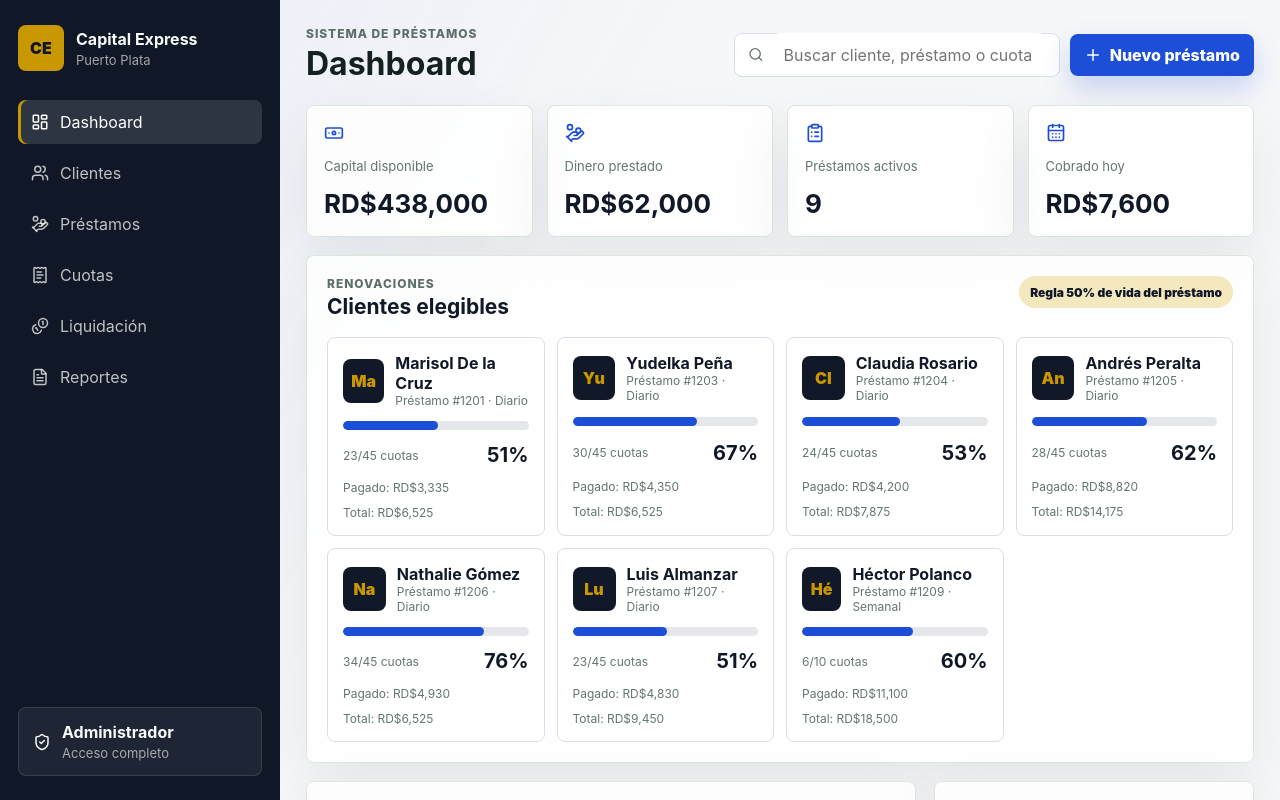
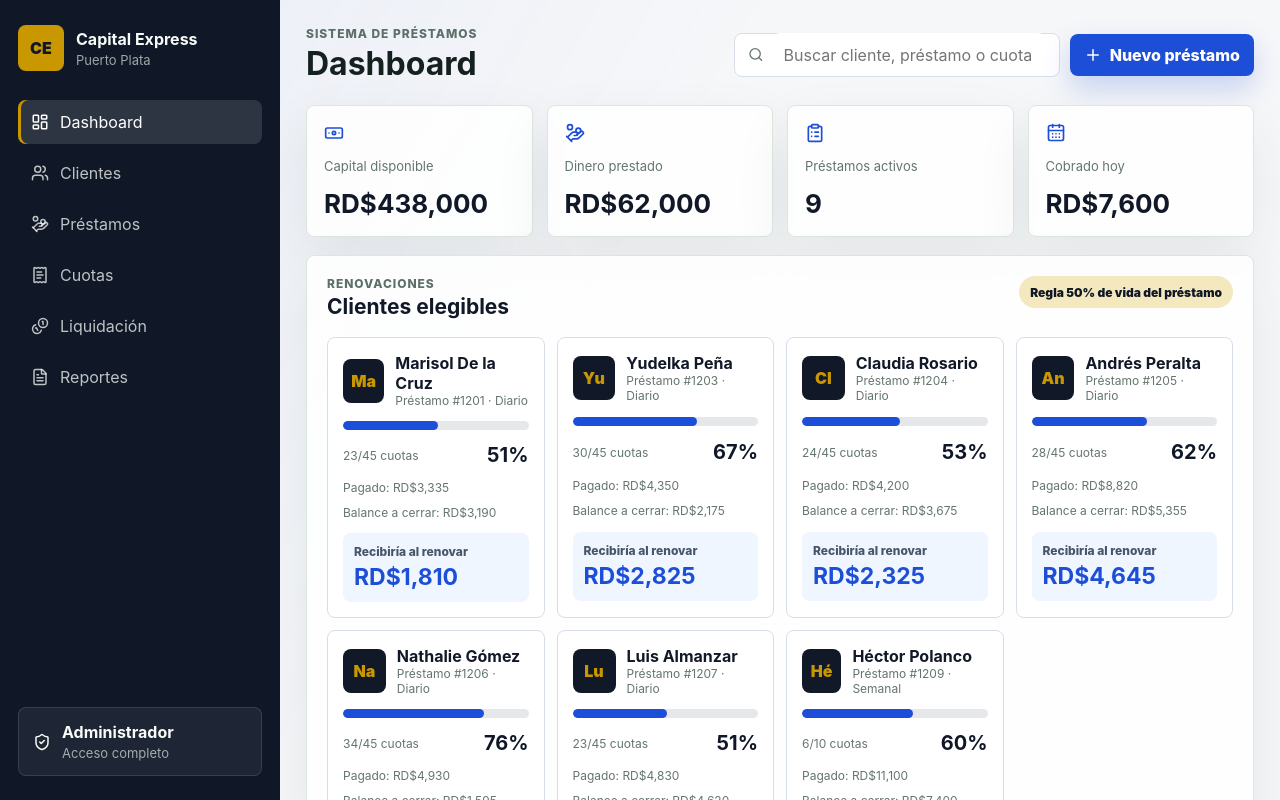
Before and after one commit to carlosreynag06/capital-express, a React (Vite) app: page / in a window 1280 px wide. Shown: the top 800 px of the page. Built offline with nearby package versions, Linux system fonts and the light colour scheme.

Commit message:
Add renewal payout calculations

```diff
--- a/src/App.css
+++ b/src/App.css
@@ -335,7 +335,7 @@ p {
 .renewal-card {
   display: grid;
   gap: 13px;
-  min-height: 188px;
+  min-height: 232px;
   padding: 15px;
   border: 1px solid #d8dee8;
   border-radius: 8px;
@@ -397,6 +397,25 @@ p {
 .renewal-money {
   align-items: flex-start;
   flex-direction: column;
+}
+
+.receive-box {
+  display: grid;
+  gap: 4px;
+  padding: 11px;
+  border-radius: 8px;
+  background: #eff6ff;
+}
+
+.receive-box span {
+  color: #475569;
+  font-size: 12px;
+  font-weight: 800;
+}
+
+.receive-box strong {
+  color: #1d4ed8;
+  font-size: 23px;
 }
 
 .chart-wrap {
--- a/src/App.tsx
+++ b/src/App.tsx
@@ -377,6 +377,21 @@ function getCustomer(id: number) {
   return customers.find((customer) => customer.id === id) ?? customers[0]
 }
 
+function getRenewalMath(loan: Loan, newPrincipal = loan.principal) {
+  const totalExpected = loan.paymentAmount * loan.payments
+  const alreadyPaid = loan.paymentAmount * loan.paidPayments
+  const payoffBalance = Math.max(0, totalExpected - alreadyPaid)
+  const amountToCustomer = Math.max(0, newPrincipal - payoffBalance)
+
+  return {
+    totalExpected,
+    alreadyPaid,
+    payoffBalance,
+    newPrincipal,
+    amountToCustomer,
+  }
+}
+
 function App() {
   const [activeView, setActiveView] = useState('Dashboard')
   const [menuOpen, setMenuOpen] = useState(false)
@@ -559,8 +574,7 @@ function Dashboard({
           {eligibleRenewals.map((loan) => {
             const customer = getCustomer(loan.customerId)
             const progress = Math.round((loan.paidPayments / loan.payments) * 100)
-            const paidAmount = loan.paymentAmount * loan.paidPayments
-            const totalExpected = loan.paymentAmount * loan.payments
+            const renewal = getRenewalMath(loan)
 
             return (
               <button className="renewal-card" key={loan.id} onClick={() => onOpenLoan(loan)}>
@@ -579,8 +593,12 @@ function Dashboard({
                   <strong>{progress}%</strong>
                 </div>
                 <div className="renewal-money">
-                  <span>Pagado: {formatMoney(paidAmount)}</span>
-                  <span>Total: {formatMoney(totalExpected)}</span>
+                  <span>Pagado: {formatMoney(renewal.alreadyPaid)}</span>
+                  <span>Balance a cerrar: {formatMoney(renewal.payoffBalance)}</span>
+                </div>
+                <div className="receive-box">
+                  <span>Recibiría al renovar</span>
+                  <strong>{formatMoney(renewal.amountToCustomer)}</strong>
                 </div>
               </button>
             )
@@ -876,9 +894,7 @@ function LoanDetail({
   onClose: () => void
   onRenew: () => void
 }) {
-  const totalExpected = loan.paymentAmount * loan.payments
-  const alreadyPaid = loan.paymentAmount * loan.paidPayments
-  const remaining = Math.max(0, totalExpected - alreadyPaid)
+  const renewal = getRenewalMath(loan)
   const progress = Math.round((loan.paidPayments / loan.payments) * 100)
 
   return (
@@ -908,9 +924,9 @@ function LoanDetail({
 
       <div className="info-grid">
         <Info label="Principal original" value={formatMoney(loan.principal)} />
-        <Info label="Total esperado" value={formatMoney(totalExpected)} />
-        <Info label="Pagado por cliente" value={formatMoney(alreadyPaid)} />
-        <Info label="Balance para cierre" value={formatMoney(remaining)} />
+        <Info label="Total esperado" value={formatMoney(renewal.totalExpected)} />
+        <Info label="Pagado por cliente" value={formatMoney(renewal.alreadyPaid)} />
+        <Info label="Balance para cierre" value={formatMoney(renewal.payoffBalance)} />
         <Info label="Inicio" value={loan.startDate} />
         <Info label="Final calculado" value={loan.endDate} />
         <Info label="Mora" value={`${loan.lateFee}% después de ${loan.graceDays} días`} />
@@ -926,10 +942,12 @@ function LoanDetail({
         <div className="renewal-box">
           <p className="eyebrow">Cálculo automático</p>
           <h3>Renovación simulada</h3>
-          <div className="calc-line"><span>Balance a cerrar</span><strong>{formatMoney(remaining)}</strong></div>
-          <div className="calc-line"><span>Nuevo principal</span><strong>{formatMoney(loan.principal)}</strong></div>
+          <div className="calc-line"><span>Pagado por cliente</span><strong>{formatMoney(renewal.alreadyPaid)}</strong></div>
+          <div className="calc-line"><span>Balance a cerrar</span><strong>{formatMoney(renewal.payoffBalance)}</strong></div>
+          <div className="calc-line"><span>Nuevo principal</span><strong>{formatMoney(renewal.newPrincipal)}</strong></div>
+          <div className="calc-line strong"><span>Cliente recibe</span><strong>{formatMoney(renewal.amountToCustomer)}</strong></div>
           <div className="calc-line"><span>Nueva cuota</span><strong>{formatMoney(loan.paymentAmount)}</strong></div>
-          <div className="calc-line"><span>Nuevo total esperado</span><strong>{formatMoney(totalExpected)}</strong></div>
+          <div className="calc-line"><span>Nuevo total esperado</span><strong>{formatMoney(renewal.totalExpected)}</strong></div>
           <small>Al confirmar, el préstamo actual quedaría como renovado y se abriría un nuevo ciclo desde el día 1.</small>
         </div>
       )}
```
